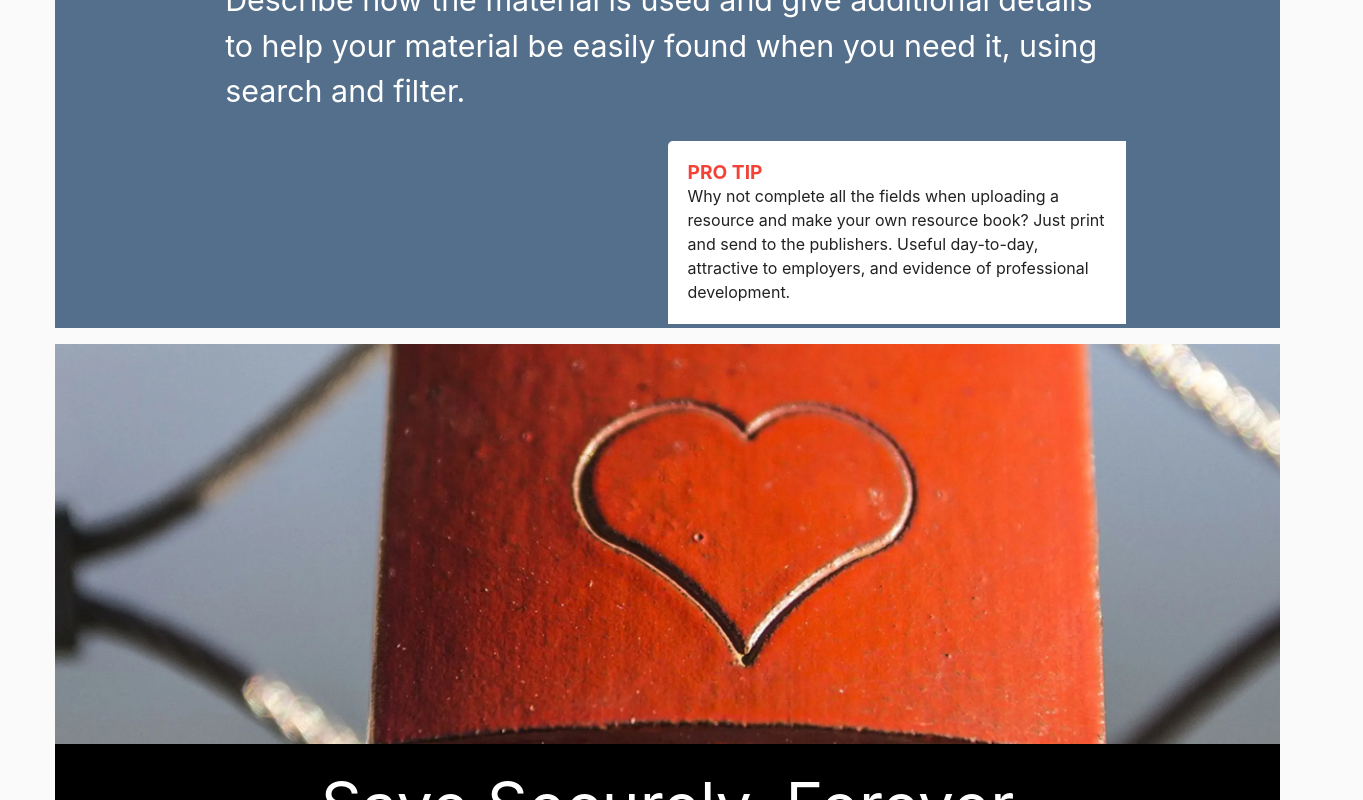
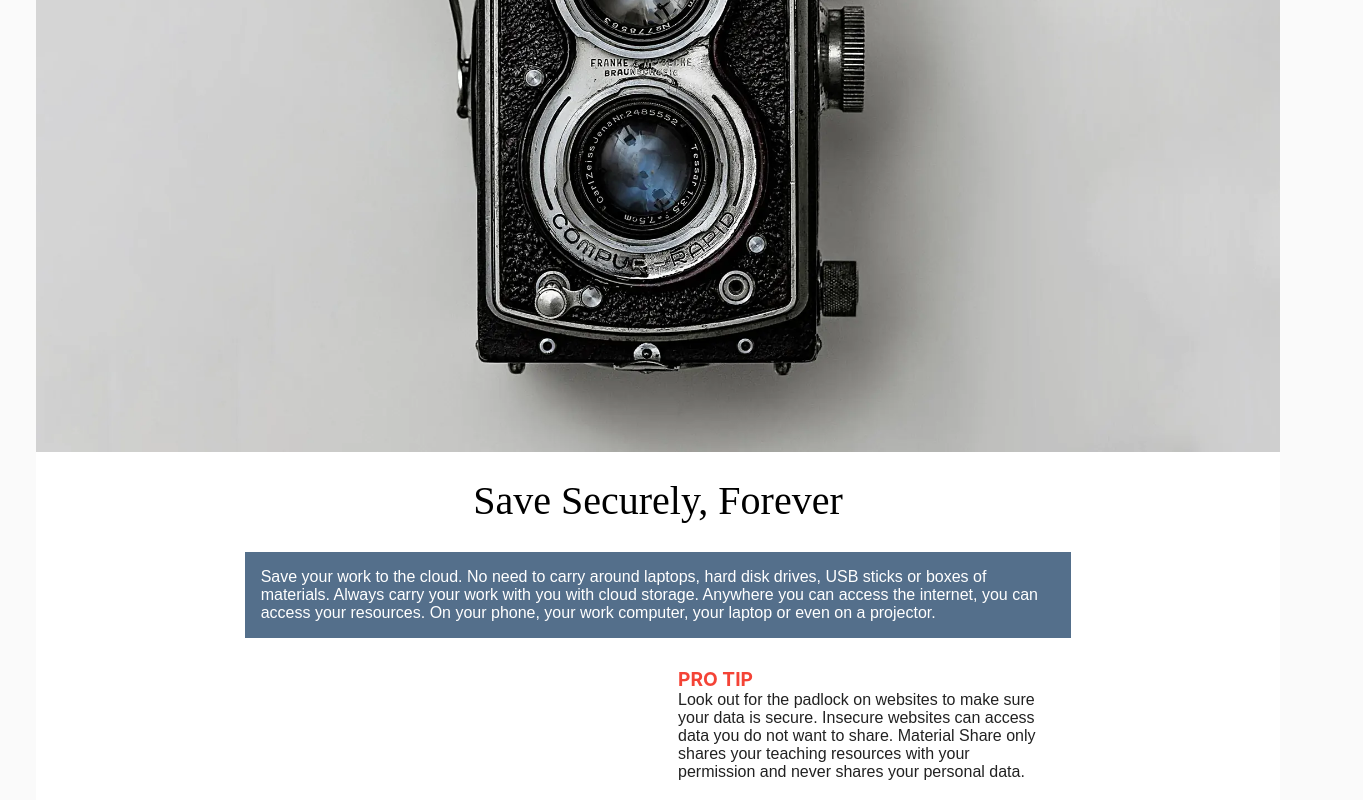
Before and after one commit to barooahn/Materials-Share-JS, a React (Create React App) app in the folder client/: page / in a window 1280 px wide. Shown: the part 2000-2800 px from the top of the page, 1363 px wide, since content can reach past the window. Built offline with nearby package versions, Linux system fonts and the light colour scheme; no server answers.

Commit message:
nav bar desktop and text for parallax

```diff
--- a/client/src/components/home/DocsPicsVids.jsx
+++ b/client/src/components/home/DocsPicsVids.jsx
@@ -11,7 +11,7 @@ const useStyles = makeStyles((theme) => ({
 		[theme.breakpoints.up("sm")]: {
 			margin: "0 -24px",
 		},
-		backgroundColor: "#546f8b",
+		backgroundColor: "white",
 	},
 	img: {
 		backgroundSize: "cover",
@@ -25,23 +25,16 @@ const useStyles = makeStyles((theme) => ({
 		// border: "4px solid #313b61",
 		backgroundColor: "#546f8b",
 		color: "white",
-
 		padding: "1rem",
 		margin: "10px 0",
 		[theme.breakpoints.up("sm")]: {
-			// padding: 40,
 			textAlign: "left",
-			// margin: "45px 0 90px 0",
-			fontSize: "1.9rem",
 		},
 	},
 	proTipContainer: {
 		width: "50%",
 		padding: "20px",
 		position: "relative",
-		// right: "0%",
-		// bottom: 0,
-		// margin: 0,
 		marginLeft: "auto",
 		marginRight: 0,
 		backgroundColor: "white",
@@ -61,10 +54,8 @@ const useStyles = makeStyles((theme) => ({
 		},
 	},
 	title: {
-		padding: "1rem",
-		marginBottom: "50px",
-		background: "rgb(0,0,0)",
-		color: "#fff",
+		color: "black",
+		paddingTop: "25px",
 	},
 }));
 
@@ -108,7 +99,7 @@ export default function DocsPicsVids() {
 						</Typography>
 						<Typography
 							className={classes.tipText}
-							variant='body1'>
+							variant='body2'>
 							Why not complete all the fields when
 							uploading a resource and make your own
 							resource book? Just print and send to the
--- a/client/src/components/home/SaveSecurelyForever.jsx
+++ b/client/src/components/home/SaveSecurelyForever.jsx
@@ -7,37 +7,53 @@ const useStyles = makeStyles((theme) => ({
 	saveSecurelyForever: {
 		margin: "20px 0",
 		[theme.breakpoints.up("sm")]: {
-			textAlign: "left",
-			margin: "20px -24px",
+			margin: "0 -24px",
 		},
+		backgroundColor: "white",
 	},
 	img: {
 		backgroundSize: "cover",
 		background:
-			"url(./img/saveSecurelyForeverImg.webp)  no-repeat center center",
+			"url(./img/DocsPicsVidsImg-80.webp)  no-repeat center center",
 		backgroundAttachment: "fixed",
-		minHeight: "400px",
+		minHeight: "100vh",
 	},
 
-	typography: {
+	mainText: {
+		// border: "4px solid #313b61",
+		backgroundColor: "#546f8b",
+		color: "white",
 		padding: "1rem",
+		margin: "10px 0",
 		[theme.breakpoints.up("sm")]: {
-			padding: 20,
 			textAlign: "left",
-			margin: "0 20px",
-			fontSize: "1.3rem",
 		},
 	},
+	proTipContainer: {
+		width: "50%",
+		padding: "20px",
+		position: "relative",
+		marginLeft: "auto",
+		marginRight: 0,
+		backgroundColor: "white",
+		borderRadius: "5px 0 0 0",
+	},
 	proTip: {
-		fontSize: "2rem",
-		paddingLeft: "1rem",
-		[theme.breakpoints.up("sm")]: { marginLeft: 20 },
+		fontSize: "1.2rem",
+		fontWeight: 700,
+		textTransform: "capitalize",
+
+		[theme.breakpoints.up("sm")]: {},
 	},
 
+	tipText: {
+		[theme.breakpoints.up("sm")]: {
+			fontSize: "1rem",
+		},
+	},
 	title: {
-		padding: "1rem",
-		backgroundColor: "black",
-		color: "#fff",
+		color: "black",
+		paddingTop: "25px",
 	},
 }));
 
@@ -60,7 +76,7 @@ export default function DocsPicsVids() {
 			<Grid container spacing={1} justify='center' alignItems='center'>
 				<Grid item sm={8} xs={12}>
 					<Typography
-						className={classes.typography}
+						className={classes.mainText}
 						variant='body1'>
 						Save your work to the cloud. No need to carry
 						around laptops, hard disk drives, USB sticks or
@@ -70,23 +86,25 @@ export default function DocsPicsVids() {
 						your phone, your work computer, your laptop or
 						even on a projector.
 					</Typography>
-
+					<div className={classes.proTipContainer}>
 						<Typography
 							className={classes.proTip}
 							variant='h2'
 							component='h3'
 							color='secondary'>
-						Pro Tip
+							PRO TIP
 						</Typography>
 						<Typography
-						className={classes.typography}
-						variant='body1'>
-						Look out for the padlock on websites to make sure
-						your data is secure. Insecure websites can access
-						data you do not want to share. Material Share only
-						shares your teaching resources with your
-						permission and never shares your personal data.
+							className={classes.tipText}
+							variant='body2'>
+							Look out for the padlock on websites to make
+							sure your data is secure. Insecure websites
+							can access data you do not want to share.
+							Material Share only shares your teaching
+							resources with your permission and never
+							shares your personal data.
 						</Typography>
+					</div>
 				</Grid>
 			</Grid>
 		</div>
--- a/client/src/components/home/SearchAndFilter.jsx
+++ b/client/src/components/home/SearchAndFilter.jsx
@@ -9,40 +9,55 @@ const useStyles = makeStyles((theme) => ({
 	searchAndFilter: {
 		margin: "20px 0",
 		[theme.breakpoints.up("sm")]: {
-			textAlign: "left",
-			margin: "20px -24px",
+			margin: "0 -24px",
 		},
+		backgroundColor: "white",
 	},
 	img: {
 		backgroundSize: "cover",
 		background:
-			"url(./img/searchAndFilterImg.webp) no-repeat center center",
+			"url(./img/DocsPicsVidsImg-80.webp)  no-repeat center center",
 		backgroundAttachment: "fixed",
-		minHeight: "400px",
+		minHeight: "100vh",
 	},
 
-	typography: {
+	mainText: {
+		// border: "4px solid #313b61",
+		backgroundColor: "#546f8b",
+		color: "white",
 		padding: "1rem",
+		margin: "10px 0",
 		[theme.breakpoints.up("sm")]: {
-			padding: 20,
 			textAlign: "left",
-			margin: "0 20px",
-			fontSize: "1.3rem",
 		},
 	},
+	proTipContainer: {
+		width: "50%",
+		padding: "20px",
+		position: "relative",
+		marginLeft: "auto",
+		marginRight: 0,
+		backgroundColor: "white",
+		borderRadius: "5px 0 0 0",
+	},
 	proTip: {
-		fontSize: "2rem",
-		paddingLeft: "1rem",
-		[theme.breakpoints.up("sm")]: { marginLeft: 20 },
+		fontSize: "1.2rem",
+		fontWeight: 700,
+		textTransform: "capitalize",
+
+		[theme.breakpoints.up("sm")]: {},
 	},
 
+	tipText: {
+		[theme.breakpoints.up("sm")]: {
+			fontSize: "1rem",
+		},
+	},
 	title: {
-		padding: "1rem",
-		backgroundColor: "black",
-		color: "#fff",
+		color: "black",
+		paddingTop: "25px",
 	},
 }));
-
 export default function DocsPicsVids() {
 	const classes = useStyles();
 
@@ -62,7 +77,7 @@ export default function DocsPicsVids() {
 			<Grid container spacing={1} justify='center' alignItems='center'>
 				<Grid item sm={8} xs={12}>
 					<Typography
-						className={classes.typography}
+						className={classes.mainText}
 						variant='body1'>
 						Use the power of search and filter. Material Share
 						could be called Material Search. We can accurately
@@ -77,22 +92,25 @@ export default function DocsPicsVids() {
 						you teaching? Only show resources that match your
 						criteria.
 					</Typography>
+					<div className={classes.proTipContainer}>
 						<Typography
 							className={classes.proTip}
 							variant='h2'
 							component='h3'
 							color='secondary'>
-						Pro Tip
+							PRO TIP
 						</Typography>
 						<Typography
-						className={classes.typography}
-						variant='body1'>
-						Combine search and filter to zoom in on materials
-						that suit your precise needs. If you can’t find
-						what you are looking for, why not create a new
-						resource? Teachers can share their appreciation by
-						giving you a like as they hit the heart button.
+							className={classes.tipText}
+							variant='body2'>
+							Combine search and filter to zoom in on
+							materials that suit your precise needs. If
+							you can’t find what you are looking for, why
+							not create a new resource? Teachers can share
+							their appreciation by giving you a like as
+							they hit the heart button.
 						</Typography>
+					</div>
 				</Grid>
 			</Grid>
 		</div>
--- a/client/src/components/home/ShareWithOthers.jsx
+++ b/client/src/components/home/ShareWithOthers.jsx
@@ -7,38 +7,53 @@ const useStyles = makeStyles((theme) => ({
 	shareWithOthers: {
 		margin: "20px 0",
 		[theme.breakpoints.up("sm")]: {
-			textAlign: "left",
-			margin: "20px -24px",
+			margin: "0 -24px",
 		},
+		backgroundColor: "white",
 	},
 	img: {
 		backgroundSize: "cover",
 		background:
-			"url(./img/shareWithOthersImg.webp)  no-repeat center center",
-
+			"url(./img/DocsPicsVidsImg-80.webp)  no-repeat center center",
 		backgroundAttachment: "fixed",
-		minHeight: "400px",
+		minHeight: "100vh",
 	},
 
-	typography: {
+	mainText: {
+		// border: "4px solid #313b61",
+		backgroundColor: "#546f8b",
+		color: "white",
 		padding: "1rem",
+		margin: "10px 0",
 		[theme.breakpoints.up("sm")]: {
-			padding: 20,
 			textAlign: "left",
-			margin: "0 20px",
-			fontSize: "1.3rem",
 		},
 	},
+	proTipContainer: {
+		width: "50%",
+		padding: "20px",
+		position: "relative",
+		marginLeft: "auto",
+		marginRight: 0,
+		backgroundColor: "white",
+		borderRadius: "5px 0 0 0",
+	},
 	proTip: {
-		fontSize: "2rem",
-		paddingLeft: "1rem",
-		[theme.breakpoints.up("sm")]: { marginLeft: 20 },
+		fontSize: "1.2rem",
+		fontWeight: 700,
+		textTransform: "capitalize",
+
+		[theme.breakpoints.up("sm")]: {},
 	},
 
+	tipText: {
+		[theme.breakpoints.up("sm")]: {
+			fontSize: "1rem",
+		},
+	},
 	title: {
-		padding: "1rem",
-		backgroundColor: "black",
-		color: "#fff",
+		color: "black",
+		paddingTop: "25px",
 	},
 }));
 
@@ -61,7 +76,7 @@ export default function DocsPicsVids() {
 			<Grid container spacing={1} justify='center' alignItems='center'>
 				<Grid item sm={8} xs={12}>
 					<Typography
-						className={classes.typography}
+						className={classes.mainText}
 						variant='body1'>
 						Why not share your work with other teachers?
 						Sharing makes everyone's life easier. Imagine
@@ -72,23 +87,24 @@ export default function DocsPicsVids() {
 						<br />
 						Delight your students with resources they deserve.
 					</Typography>
-
+					<div className={classes.proTipContainer}>
 						<Typography
 							className={classes.proTip}
 							variant='h2'
 							component='h3'
 							color='secondary'>
-						Pro Tip
+							PRO TIP
 						</Typography>
 						<Typography
-						className={classes.typography}
-						variant='body1'>
-						If you don't want to share your work with others,
-						or it is not complete yet, turn off sharing. Your
-						document will be saved under your profile. You can
-						edit your resource or change the sharing status at
-						any time.
+							className={classes.tipText}
+							variant='body2'>
+							If you don't want to share your work with
+							others, or it is not complete yet, turn off
+							sharing. Your document will be saved under
+							your profile. You can edit your resource or
+							change the sharing status at any time.
 						</Typography>
+					</div>
 				</Grid>
 			</Grid>
 		</div>
--- a/client/src/index.css
+++ b/client/src/index.css
@@ -1,28 +1,11 @@
-@import url("https://fonts.googleapis.com/css2?family=Oswald&display=swap");
-@import url('https://fonts.googleapis.com/css2?family=Poppins:wght@100&display=swap');
-
 body {
-  margin: 0;
-  padding: 0;
-  font-family: -apple-system, BlinkMacSystemFont, "Segoe UI", "Roboto", "Oxygen",
-    "Ubuntu", "Cantarell", "Fira Sans", "Droid Sans", "Helvetica Neue",
-    sans-serif;
-  -webkit-font-smoothing: antialiased;
-  -moz-osx-font-smoothing: grayscale;
-  font-display: swap;
+	margin: 0;
+	padding: 0;
+	-webkit-font-smoothing: antialiased;
+	-moz-osx-font-smoothing: grayscale;
+	font-display: swap;
 }
 
-code {
-  font-family: source-code-pro, Menlo, Monaco, Consolas, "Courier New",
-    monospace;
+.MuiListItem-gutters {
+	padding-left: 6px !important;
 }
-
-.MuiTypography-h1,
-.MuiTypography-h2,
-.MuiTypography-h3,
-.MuiTypography-h4,
-.MuiTypography-h5,
-.MuiTypography-h6 {
-  font-family: "Oswald", sans-serif !important;
-  letter-spacing: normal !important;
-}
--- a/client/src/theme.js
+++ b/client/src/theme.js
@@ -34,23 +34,36 @@ const theme = createTheme({
 });
 
 theme.typography.h1 = {
-  fontSize: "1.3rem",
+	fontFamily: ["playfair display", "serif"].join(","),
+	// fontSize: "1.3rem",
 	fontWeight: 400,
 	"@media (min-width:600px)": {
-    fontSize: "2.5rem",
+		// fontSize: "2.5rem",
 	},
 	[theme.breakpoints.up("md")]: {
-    fontSize: "4rem",
+		fontSize: "2.5rem",
 	},
 };
 theme.typography.h3 = {
-  fontSize: "1.1rem",
-  fontWeight: 200,
+	// fontSize: "1.1rem",
+	fontWeight: 400,
 	"@media (min-width:600px)": {
-    fontSize: "1.3rem",
+		// fontSize: "1.3rem",
 	},
 	[theme.breakpoints.up("md")]: {
-    fontSize: "2rem",
+		fontSize: "1.5rem",
 	},
 };
+
+theme.typography.body1 = {
+	fontFamily: ["Poppins", "sans-serif"].join(","),
+	// fontSize: "1.5rem",
+	fontWeight: 400,
+};
+theme.typography.body2 = {
+	fontFamily: ["Poppins", "sans-serif"].join(","),
+	// fontSize: "1.1rem",
+	fontWeight: 400,
+};
+
 export default theme;
--- a/package.json
+++ b/package.json
@@ -48,7 +48,10 @@
     "passport-local": "^1.0.0",
     "react-google-recaptcha": "^2.1.0",
     "react-meta-tags": "^1.0.1",
-    "sharp": "^0.25.2"
+    "sharp": "^0.25.2",
+    "typeface-oswald": "^1.1.13",
+    "typeface-playfair-display": "^1.1.13",
+    "typeface-poppins": "^1.1.13"
   },
   "devDependencies": {
     "concurrently": "^4.1.2",
```
Also changed, not shown: client/src/components/home/Splash.jsx (+1 -17 lines), client/src/components/nav/NavBar.jsx (+75 -53 lines), 1 other file (tests, documents, lock files or other folders). Lines whose indentation alone changed are shown as unchanged.
